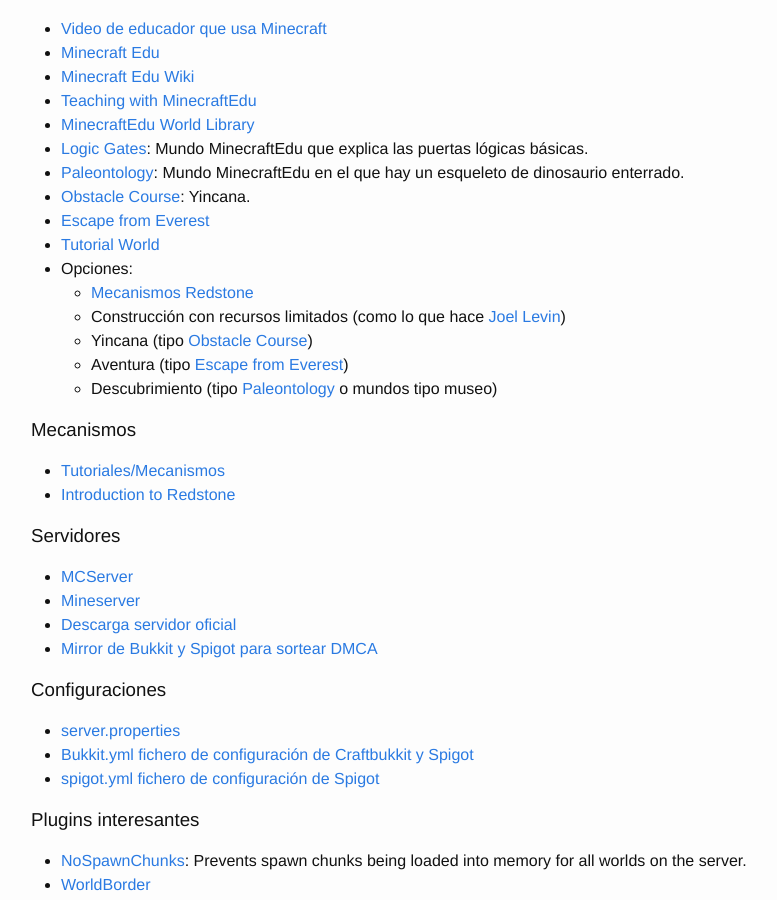
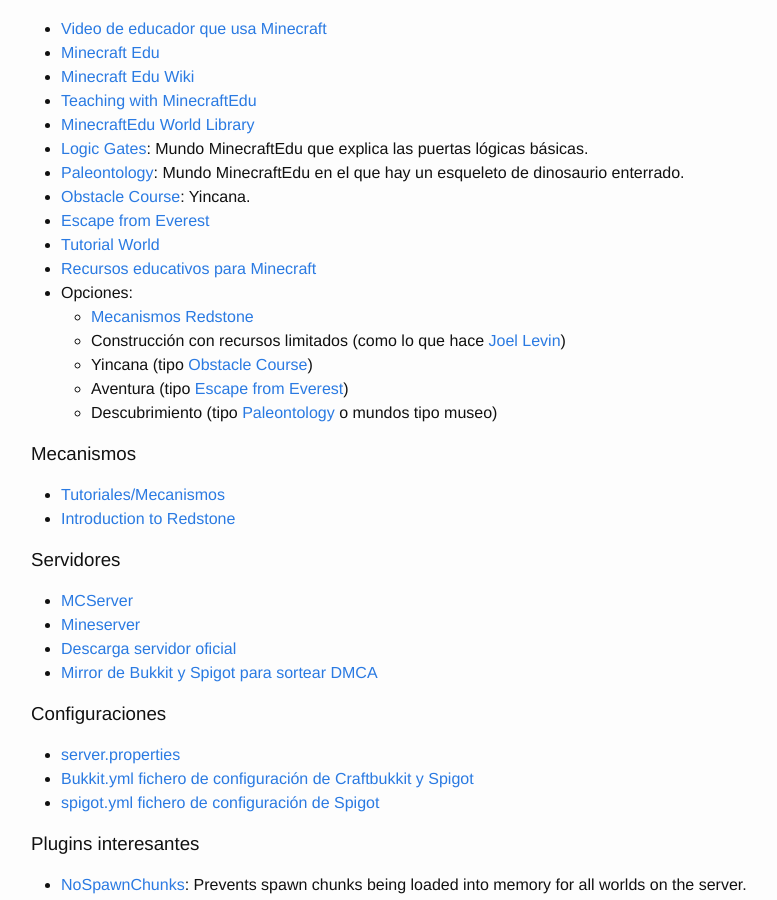
Before and after one commit to eduardofilo/eduardofilo.jekyll, a Jekyll site: the page built from proyectos/minecraft.md, in a window 1280 px wide and 900 px high, scrolled down 547 px. Shown: the whole window, without its empty margins (239-1016 px from the left). Built offline with Jekyll 4.4.1, drawn with Linux system fonts in a browser that asks for light colours; Markdown is read by kramdown in place of the engine named in the settings.

Commit message:
Cambio menor.

```diff
--- a/proyectos/minecraft.md
+++ b/proyectos/minecraft.md
@@ -18,7 +18,7 @@
 
 ### Educación
 
-* [Video de educador que usa Minecraft](https///www.youtube.com/watch?v=-mTf3j2koJA)
+* [Video de educador que usa Minecraft](https://www.youtube.com/watch?v=-mTf3j2koJA)
 * [Minecraft Edu](http://minecraftedu.com/)
 * [Minecraft Edu Wiki](http://services.minecraftedu.com/wiki/Main_Page)
 * [Teaching with MinecraftEdu](http://services.minecraftedu.com/wiki/index.php?title=Teaching_with_MinecraftEdu)
@@ -28,6 +28,7 @@
 * [Obstacle Course](http://services.minecraftedu.com/worlds/node/58): Yincana.
 * [Escape from Everest](http://services.minecraftedu.com/worlds/node/27)
 * [Tutorial World](http://services.minecraftedu.com/worlds/node/26)
+* [Recursos educativos para Minecraft](http://www.dispersium.es/recursos-educativos-para-minecraft/)
 * Opciones:
   * [Mecanismos Redstone](http://minecraft-es.gamepedia.com/Tutoriales/Mecanismos)
   * Construcción con recursos limitados (como lo que hace [Joel Levin](https://www.youtube.com/watch?v=AJk_js4e6jE))
```
